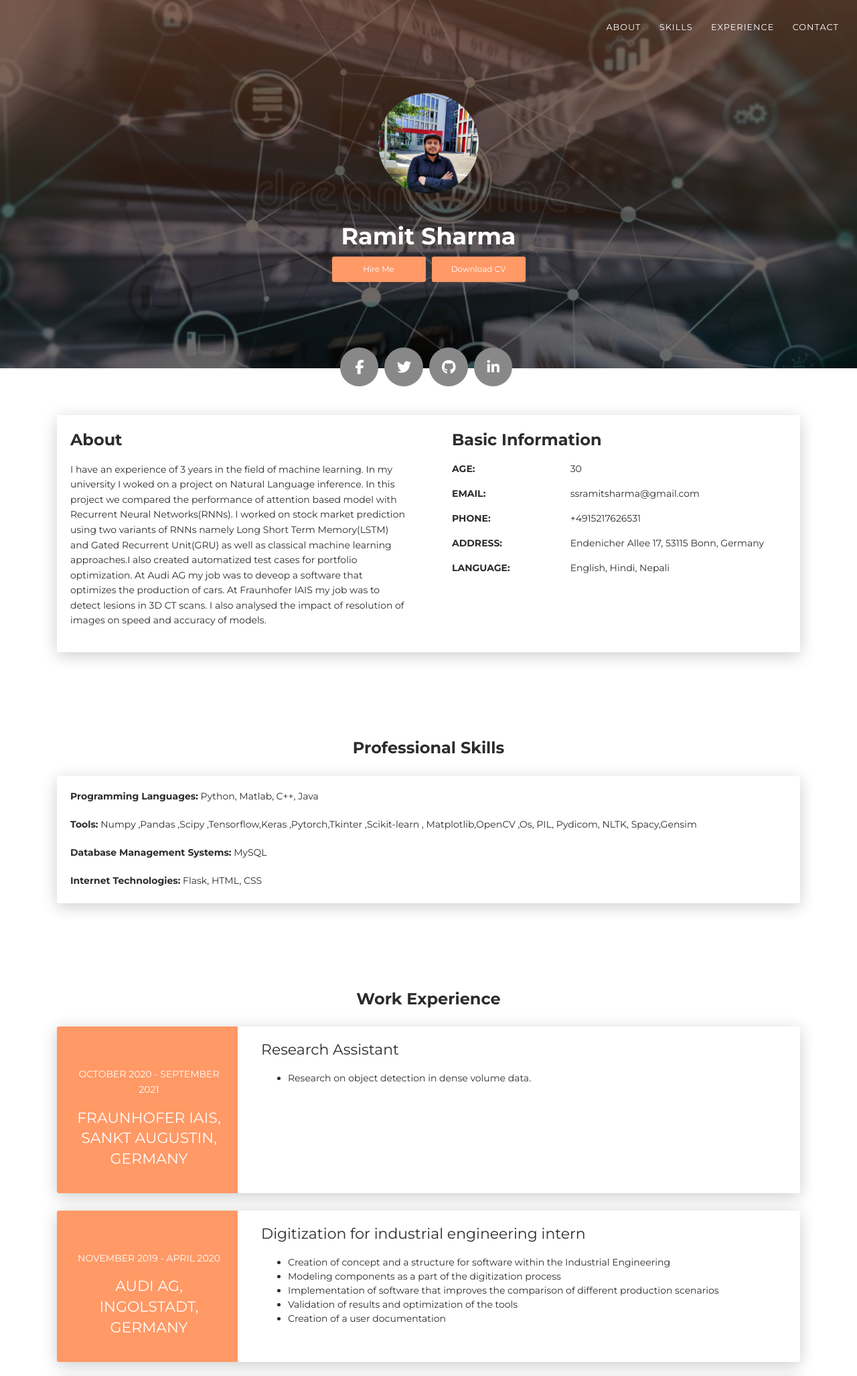
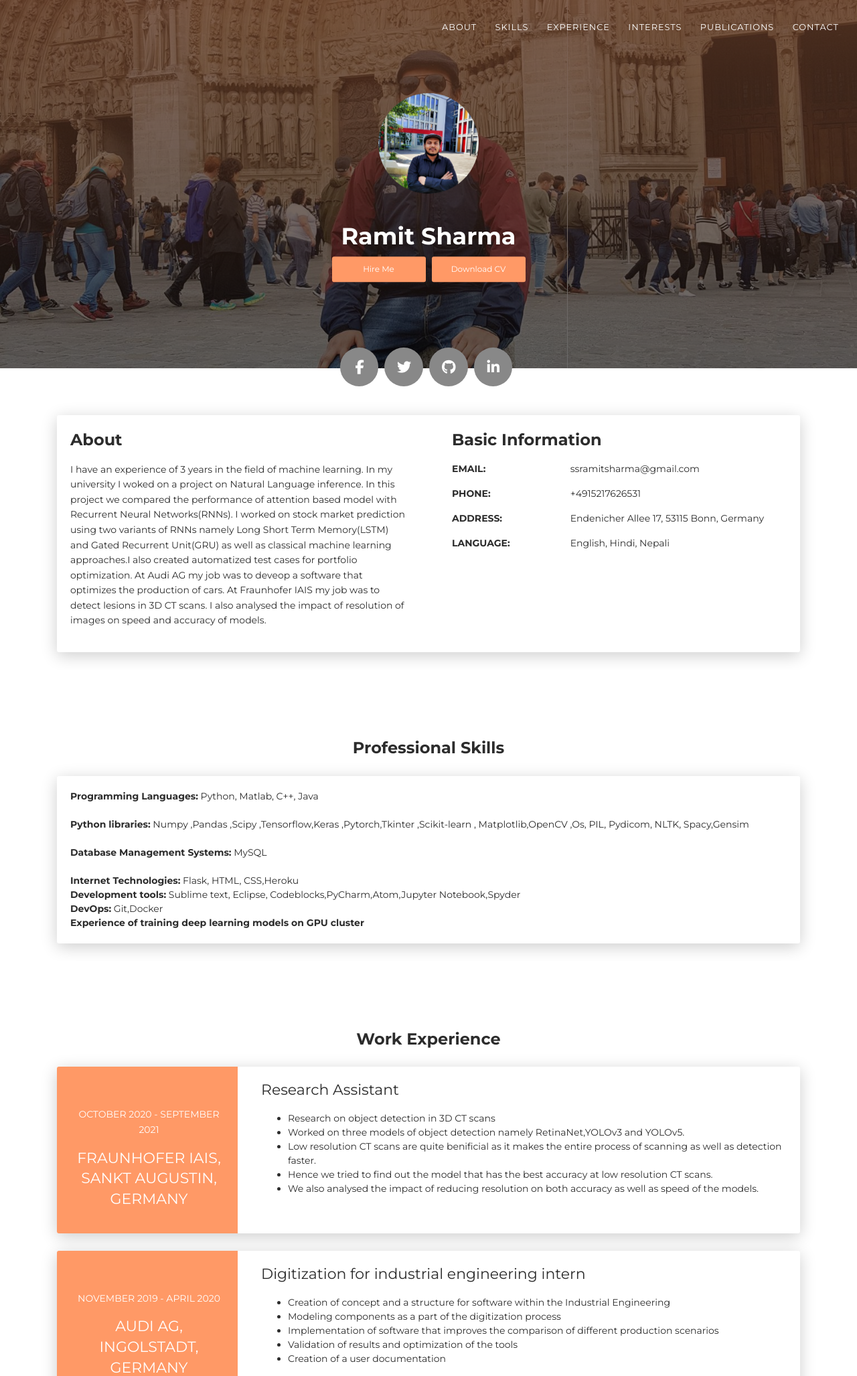
Before and after one commit to ssramitsharma/resume, a Flask app: page / in a window 1280 px wide. Shown: the top 2055 px of the page at 67% size. Run offline with Flask 2, Linux system fonts and the light colour scheme; some libraries are stand-ins or nearby versions.

Commit message:
here it comes

```diff
--- a/templates/index.html
+++ b/templates/index.html
@@ -34,6 +34,8 @@
                 <li class="nav-item"><a class="nav-link smooth-scroll" href="#about">About</a></li>
                 <li class="nav-item"><a class="nav-link smooth-scroll" href="#skill">Skills</a></li>
                 <li class="nav-item"><a class="nav-link smooth-scroll" href="#experience">Experience</a></li>
+                <li class="nav-item"><a class="nav-link smooth-scroll" href="#app">Interests</a></li>
+                <li class="nav-item"><a class="nav-link smooth-scroll" href="#Publications">Publications</a></li>
                 <li class="nav-item"><a class="nav-link smooth-scroll" href="#contact">Contact</a></li>
               </ul>
             </div>
@@ -86,11 +88,8 @@
         <div class="col-lg-6 col-md-12">
           <div class="card-body">
             <div class="h4 mt-0 title">Basic Information</div>
+
             <div class="row">
-              <div class="col-sm-4"><strong class="text-uppercase">Age:</strong></div>
-              <div class="col-sm-8">30</div>
-            </div>
-            <div class="row mt-3">
               <div class="col-sm-4"><strong class="text-uppercase">Email:</strong></div>
               <div class="col-sm-8">ssramitsharma@gmail.com</div>
             </div>
@@ -118,14 +117,20 @@
     <div class="card" data-aos="fade-up" data-aos-anchor-placement="top-bottom">
       <div class="card-body">
         <b>Programming Languages:</b> Python, Matlab, C++, Java<br><br>
-        <b>Tools:</b> Numpy ,Pandas ,Scipy ,Tensorflow,Keras ,Pytorch,Tkinter ,Scikit-learn , Matplotlib,OpenCV ,Os,
+        <b>Python libraries:</b> Numpy ,Pandas ,Scipy ,Tensorflow,Keras ,Pytorch,Tkinter ,Scikit-learn , Matplotlib,OpenCV ,Os,
 PIL, Pydicom, NLTK, Spacy,Gensim<br><br>
         <b>Database Management Systems:</b> MySQL<br><br>
-        <b>Internet Technologies:</b> Flask, HTML, CSS
+        <b>Internet Technologies:</b> Flask, HTML, CSS,Heroku <br>
+        <b>Development tools:</b> Sublime text, Eclipse, Codeblocks,PyCharm,Atom,Jupyter Notebook,Spyder <br>
+        <b>DevOps:</b> Git,Docker  <br>
+        <b>Experience of training deep learning models on GPU cluster</b>
+
       </div>
     </div>
   </div>
 </div>
+
+
 
 <div class="section" id="experience">
   <div class="container cc-experience">
@@ -143,7 +148,13 @@ PIL, Pydicom, NLTK, Spacy,Gensim<br><br>
             <div class="h5">Research Assistant</div>
             <p>
               <ul>
-                <li> Research on object detection in dense volume data.</li>
+                <li> Research on object detection in 3D CT scans</li>
+                <li> Worked on three models of object detection namely RetinaNet,YOLOv3 and YOLOv5.</li>
+                <li> Low resolution CT scans are quite benificial as it makes the entire process of scanning as well as detection faster.</li>
+                <li> Hence we tried to find out the model that has the best accuracy at low resolution CT scans.</li>
+                <li> We also analysed the impact of reducing resolution on both accuracy as well as speed of the models.</li>
+
+
 
               </p>
           </div>
@@ -250,9 +261,41 @@ PIL, Pydicom, NLTK, Spacy,Gensim<br><br>
       </div>
     </div>
 
+    <div class="section" id="app">
+      <div class="container">
+        <div class="h4 text-center mb-4 title">Interests</div>
+        <div class="card" data-aos="fade-up" data-aos-anchor-placement="top-bottom">
+          <div class="card-body">
+            <p>In my free time, I take online classes and teach python and machine learning to students. I became the mentor in the 3<sup>rd</sup> and 4<sup>th</sup> National Workshop On Machine Learning And Data Science. This workshop is conducted by the Machine Learning and Data Science Community Nepal. The details about the events can be found in this <a href="https://www.mldsn.org/">website</a>. In my free time, I also like to learn new things. To get a deeper understanding of how machine learning models could be deployed and used I developed a web application for sentiment analysis. This application uses a
+    bag of words and a Naive Bayes classifier. It is deployed
+    using the Heroku cloud application platform. The link to the application is given below:
+      </p>
+            <b>Link </b>   <a href="https://ssramitsharma.herokuapp.com/">Web Application</a>
+
+          </div>
+        </div>
+      </div>
+    </div>
+
+    <div class="section" id="Publications">
+      <div class="container">
+        <div class="h4 text-center mb-4 title">Publications</div>
+        <div class="card" data-aos="fade-up" data-aos-anchor-placement="top-bottom">
+          <div class="card-body">
+          <p><ul>
+  <li>I am the second author of the paper ”Estimation of Line Parameters of an IEEE 14 Bus system” which was published in International Journal of Research and scientific Innovation in July 2014. The Journal could be accessed through this   <a href="https://www.rsisinternational.org/Issue2/14-16.pdf">link</a>.
+</li>
+<li>I am the co-author of the book ”Recurrent Neural Networks : Concepts and Applications” which is going to be published in
+CRC press, USA.</li>
+</ul></p>
+
+          </div>
+        </div>
+      </div>
+    </div>
 
 <div class="section" id="contact">
-  <div class="cc-contact-information" style="background-image: url('static/images/map.JPG')">
+  <div class="cc-contact-information" style="background-image: url('static/images/map.jpeg')">
     <div class="container">
       <div class="cc-contact">
         <div class="row">
```
Also changed, not shown: static/images/43181031.png (deleted), static/images/Selection_002.jpg (deleted), static/images/anthony.jpg (deleted), static/images/cc-bg-1.jpg, static/images/cc-bg-1s.jpg (added), static/images/map.JPG (deleted), static/images/map.jpeg (added), static/images/reference-image-1.jpg (deleted), static/images/reference-image-2.jpg (deleted), static/images/reference-image-3.jpg (deleted), static/images/staticmap.jpg (deleted), static/images/staticmap.png (deleted), 1 other file.
